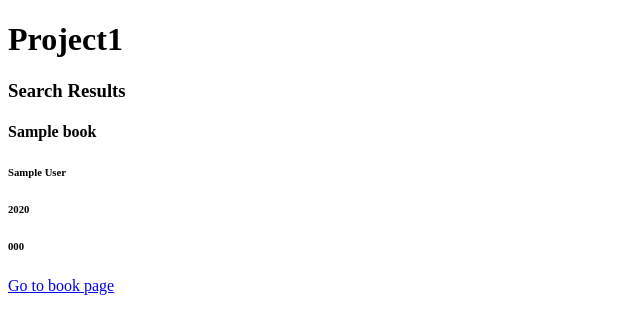
After one commit to nachov99/project1br, a Flask app: template templates/results.html in a window 1280 px wide. The commit adds this page. Shown: the top 334 px of the page, without its empty margins (0-640 px from the left). Run offline with Flask 2, Linux system fonts and the light colour scheme; the template is opened without the code that fills it: most values are stand-ins (such as "Sample title", 1, 10 or a date in 2020).

Commit message:
Added import.py, logreq.py, results.html and added all books from csv to the db

```diff
--- a/application.py
+++ b/application.py
@@ -5,7 +5,7 @@ from flask_session import Session
 from sqlalchemy import create_engine
 from sqlalchemy.orm import scoped_session, sessionmaker
 import requests
-from flask_login import login_required
+from logreq import login_required
 
 app = Flask(__name__)
 
@@ -13,7 +13,6 @@ app = Flask(__name__)
 #if not os.getenv("DATABASE_URL"):
 #    raise RuntimeError("DATABASE_URL is not set")
 #app.config['SQLALCHEMY_DATABASE_URI'] = 'postgres://pckgaxnrveaneq:b95fe71a9ca8dfb956cf64e39a0a791951436d4ee3235f563325d284fdfddb7e@ec2-52-86-73-86.compute-1.amazonaws.com:5432/dacuqeovgq7jhr'
-
 
 # Configure session to use filesystem
 app.config["SESSION_PERMANENT"] = False
@@ -28,6 +27,13 @@ db = scoped_session(sessionmaker(bind=engine))
 @app.route("/")
 def index():
     return render_template("index.html")
+
+@app.route("/home")
+@login_required
+def home():
+    """ Show search box """
+
+    return render_template("home.html")
 
 #REGISTER FORM
 @app.route("/register", methods=['GET','POST'])
@@ -101,7 +107,7 @@ def login():
 
         #Redirect user to home page
         return render_template('home.html')
-    else:
+    elif request.method=='GET':
         return render_template("login.html")
 
 @app.route("/logout")
@@ -114,13 +120,37 @@ def logout():
     # Redirect user to login form
     return redirect("/")
 
-@app.route("/")
+
+#SEARCH BOX
+@app.route("/search", methods=["GET"])
 @login_required
-def home():
-    """ Show search box """
+def search():
 
-    return render_template("home.html")
+    #Ensure if a book was provided
+    if not request.args.get("book"):
+        return render_template("error.html", message="you must provide a book.")
 
+    # Take input and add a wildcard
+    query = "%" + request.args.get("book") + "%"
+
+    # Capitalize all words of input for search
+    # https://docs.python.org/3.7/library/stdtypes.html?highlight=title#str.title
+    query = query.title()
+
+    rows = db.execute("SELECT isbn, title, author, year FROM books WHERE \
+                        isbn LIKE :query OR \
+                        title LIKE :query OR \
+                        author LIKE :query LIMIT 15",
+                        {"query": query})
+
+    # Books not founded
+    if rows.rowcount == 0:
+        return render_template("error.html", message="we can't find books with that description.")
+
+    # Fetch all the results
+    books = rows.fetchall()
+
+    return render_template("results.html", books=books)
 
 if __name__ == "__main__":
     app.run(debug=True)
--- /dev/null
+++ b/templates/results.html
@@ -0,0 +1,29 @@
+{% extends "layout.html" %}
+
+{% block heading %}
+  Project1
+{% endblock %}
+
+{% block body %}
+
+<h3>Search Results</h3>
+<div class="dropdown-divider"></div>
+
+<div class="container results-container">
+
+    {% for book in books %}
+        <div class="card border-primary mb-3" style="width: 12rem">
+            <div class="card-body">
+                <h4 class="card-title">{{book['title']}}</h4>
+                <h6 class="card-text">{{book['author']}}</h6>
+                <h6 class="card-text">{{book['year']}}</h6>
+                <h6 class="card-text">{{book['isbn']}}</h6>
+            </div>
+            <div class="card-footer">
+                <a href="/book/{{book['isbn']}}" class="card-link">Go to book page</a>
+            </div>
+        </div>
+    {% endfor %}
+</div>
+
+{% endblock %}
```
Also changed, not shown: import.py (added, +23 -0 lines), logreq.py (added, +11 -0 lines), templates/home.html (+8 -1 lines), 3 other files.
